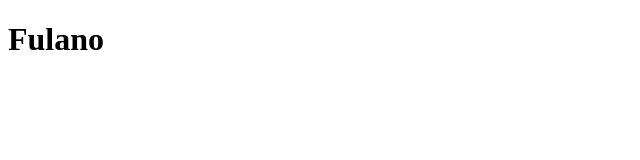
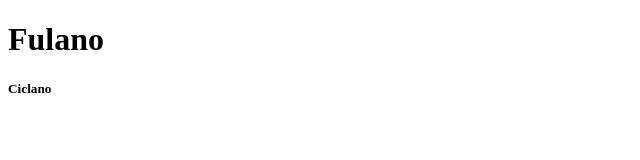
Before and after one commit to wandererbayer/Dev_Sis_ExcelTable, a plain HTML site: page Table-to-excel/index.html in a window 1280 px wide. Shown: the full height of the page, 0-640 px from the left. Drawn offline with Linux system fonts and the light colour scheme.

Commit message:
Update index.html

```diff
--- a/Table-to-excel/index.html
+++ b/Table-to-excel/index.html
@@ -12,6 +12,7 @@
     <body>
 
         <h1>Fulano</h1>
+        <h5>Ciclano<h5>
 
     </body>
 
```
